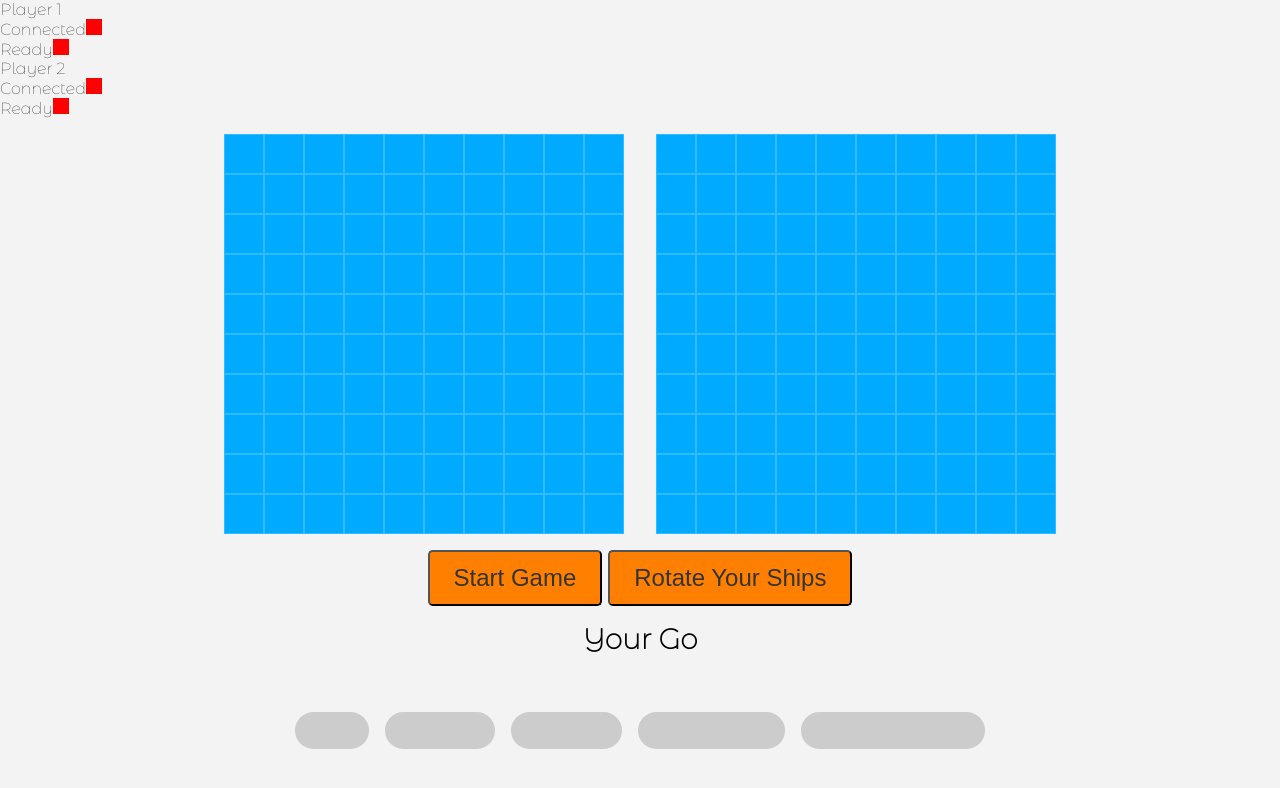
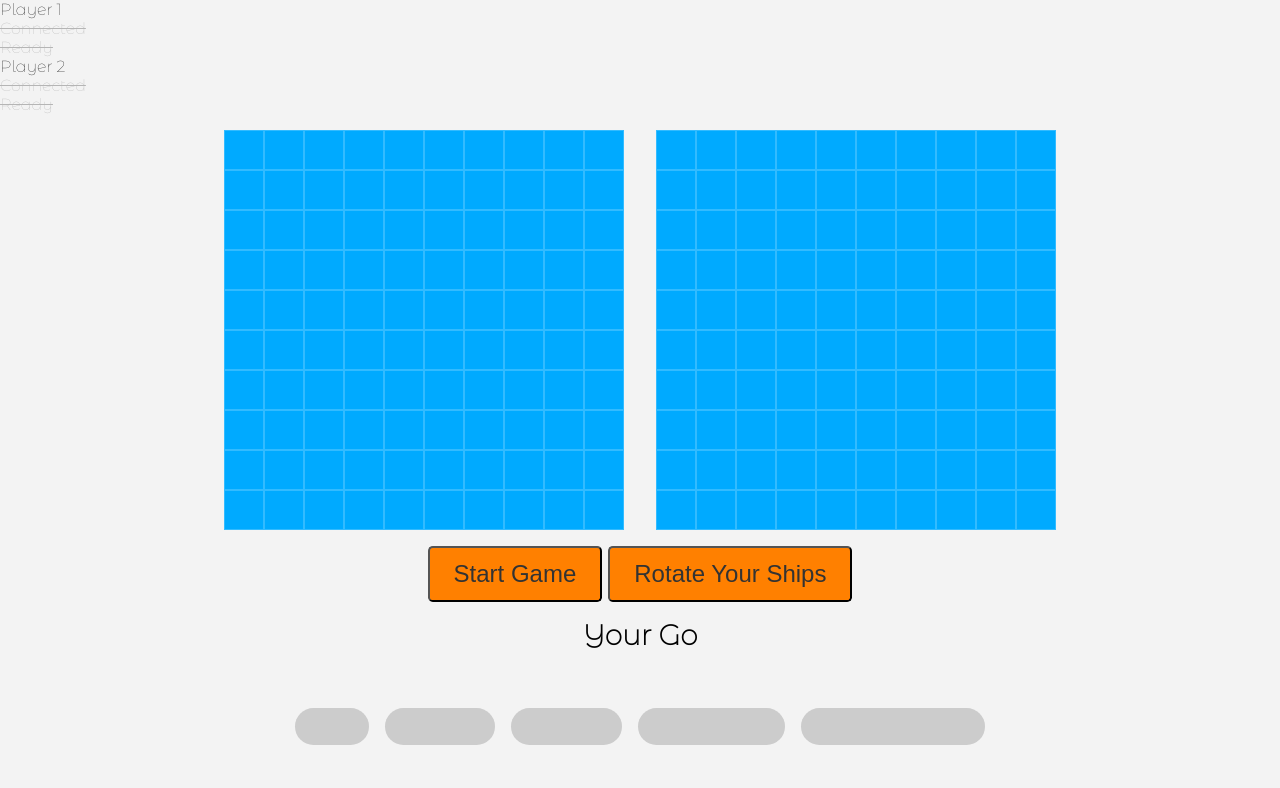
Before and after one commit to daedalus1215/battleship, a website: page public/multiPlayer.html in a window 1280 px wide. Drawn offline with nearby package versions, Linux system fonts and the light colour scheme; no server answers.

Commit message:
Update the styles for the aforementioned changes

```diff
--- a/public/style.css
+++ b/public/style.css
@@ -125,7 +125,8 @@ btn:focus {
   flex-wrap: wrap;
 }
 
-.grid-computer > .taken {
+.grid-computer > .taken,
+.grid-computer > .boom {
   background-color: hsl(200, 100%, 50%) !important;
   border-radius: 0 !important;
 }
@@ -240,21 +241,21 @@ btn:focus {
   --width: 1;
 }
 
+.player {
+  margin: 2vim;
+}
+
 .connected,
 .ready {
   font-weight: normal;
+  opacity: .25;
+  text-decoration: line-through;
 }
 
-.connected span,
-.ready span {
-  display: inline-block;
-  width: 1rem;
-  height: 1rem;
-  background-color: red;
-}
-
-span.green {
-  background-color: green;
+.connected.active,
+.ready.active {
+  opacity: 1;
+  text-decoration: none;
 }
 
 .hidden-info {
```
